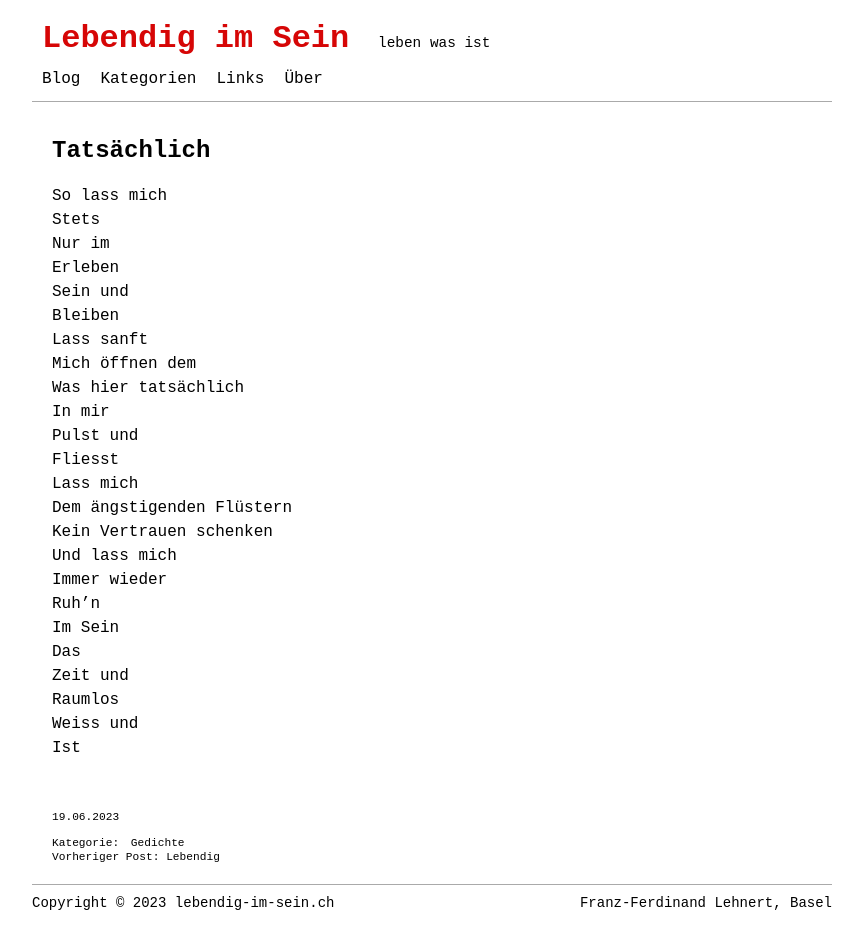
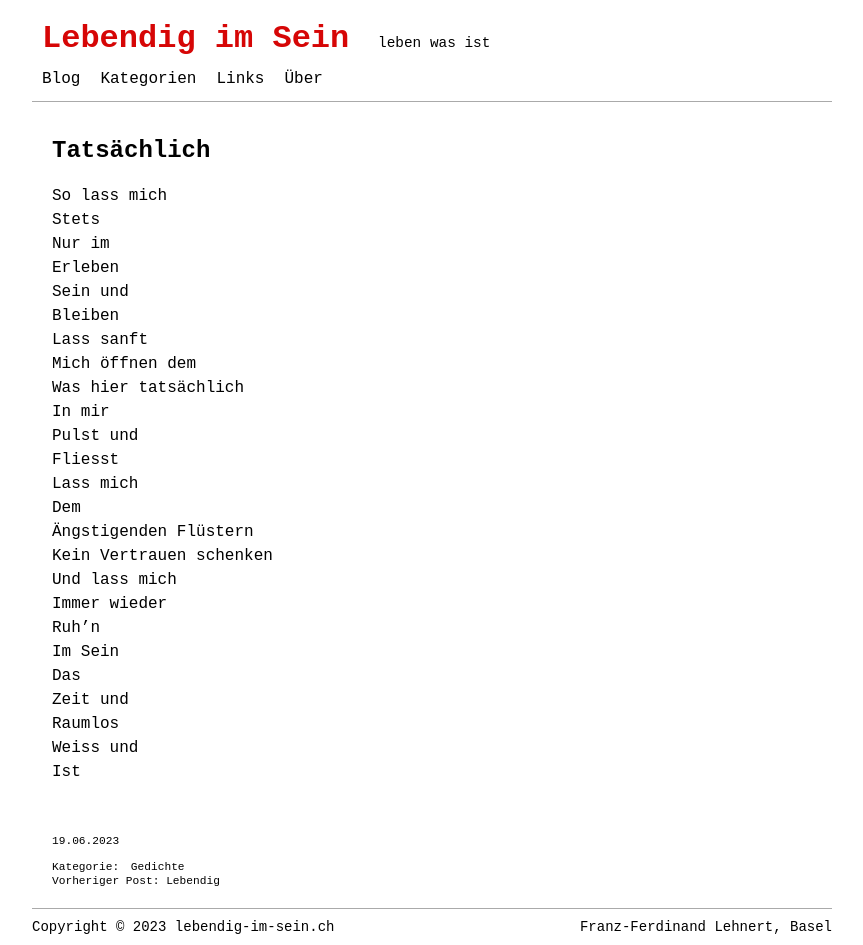
Before and after one commit to lebendigimsein/webpage, a Jekyll site: the page built from _posts/2023-06-19-tatsaechlich.markdown, in a window 1280 px wide. Shown: the whole page, without its empty margins (208-1071 px from the left). Built offline with Jekyll 4.4.1, drawn with Linux system fonts in a browser that asks for light colours; before the commit the page ends 921 px from its top, so only the background shows below that.

```diff
--- a/_posts/2023-06-19-tatsaechlich.markdown
+++ b/_posts/2023-06-19-tatsaechlich.markdown
@@ -20,8 +20,8 @@ In mir
 Pulst und
 Fliesst
 Lass mich
-Dem ängstigenden
-Flüstern
+Dem
+Ängstigenden Flüstern
 Kein Vertrauen schenken
 Und lass mich
 Immer wieder
```
